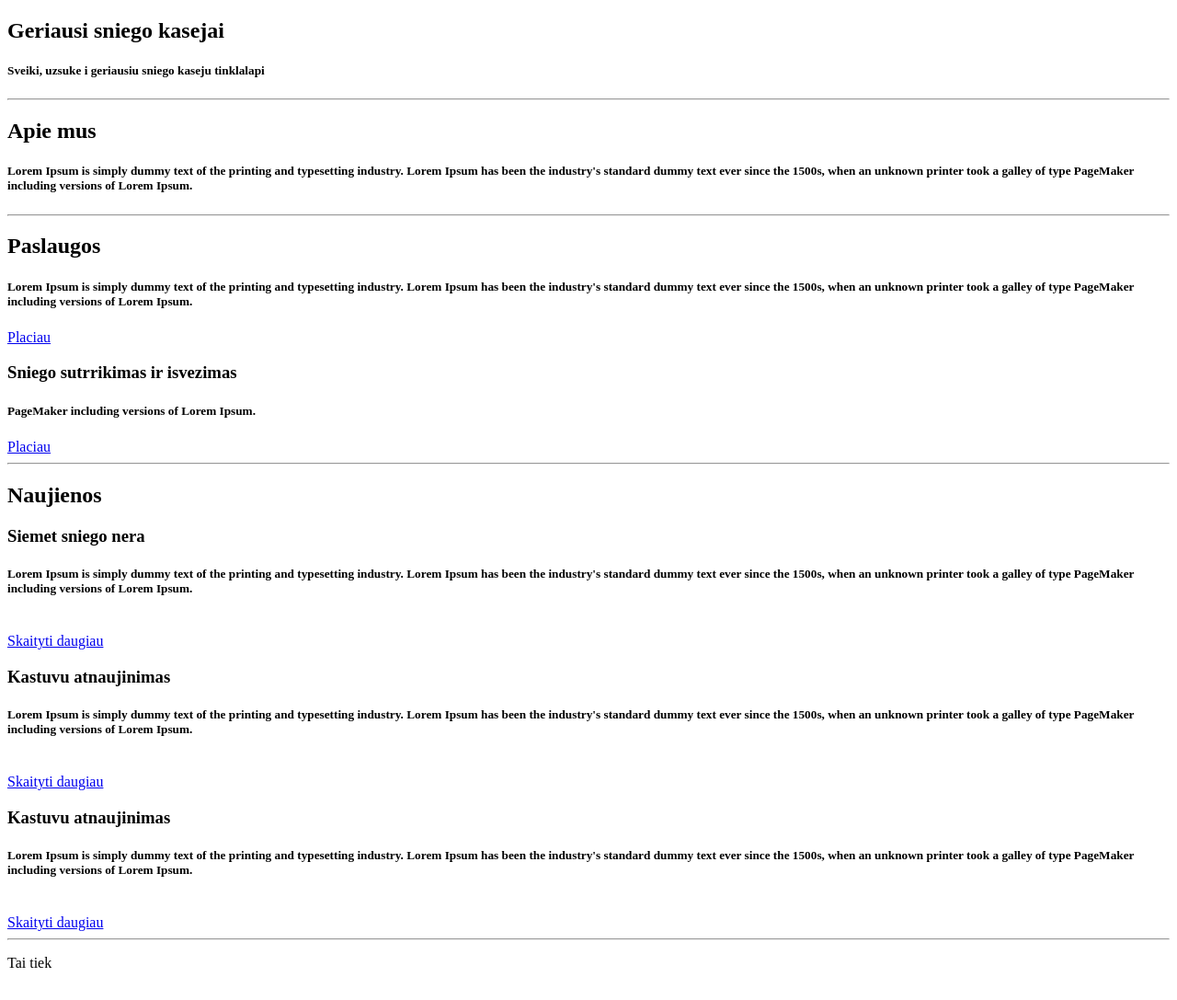
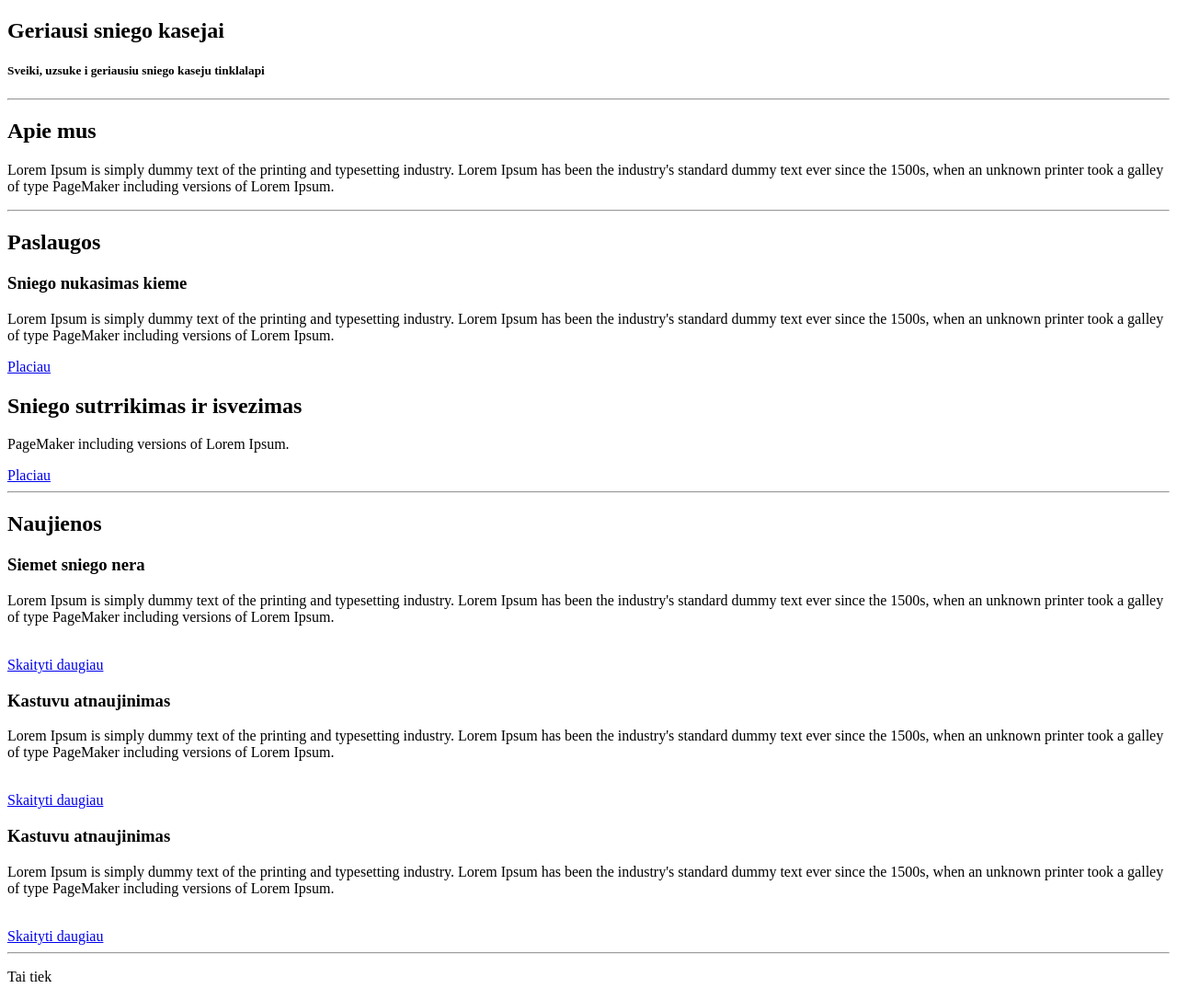
Before and after one commit to web-js-jme/vcs-web, a plain HTML site: page 2 Lecture/uzduotys/tekstai/file-formating.html in a window 1280 px wide. Shown: the whole page at 92% size. Drawn offline with Linux system fonts and the light colour scheme.

Commit message:
removed incorrect tags

```diff
--- a/2 Lecture/uzduotys/tekstai/file-formating.html
+++ b/2 Lecture/uzduotys/tekstai/file-formating.html
@@ -5,43 +5,44 @@
         <meta charset="UTF-8">
     </head>
     <body>
-        <h2><b>Geriausi sniego kasejai</b></h2>
+        <h2>Geriausi sniego kasejai</h2>
         <h5>Sveiki, uzsuke i geriausiu sniego kaseju tinklalapi </h5>
         <hr>
-        <h2><b>Apie mus</b></h2>
-        <h5>Lorem Ipsum is simply dummy text of the printing and typesetting
+        <h2>Apie mus</h2>
+        <p>Lorem Ipsum is simply dummy text of the printing and typesetting
             industry. Lorem Ipsum has been the industry's standard dummy text
             ever since the 1500s, when an unknown printer took a galley of type
-            PageMaker including versions of Lorem Ipsum. </h5>
+            PageMaker including versions of Lorem Ipsum. </p>
         <hr>
-        <h2><b>Paslaugos</b></h2>
-        <h5>Lorem Ipsum is simply dummy text of the printing and typesetting
+        <h2>Paslaugos</h2>
+        <h3>Sniego nukasimas kieme</h3>
+        <p>Lorem Ipsum is simply dummy text of the printing and typesetting
             industry. Lorem Ipsum has been the industry's standard dummy text
             ever since the 1500s, when an unknown printer took a galley of type
-            PageMaker including versions of Lorem Ipsum. </h5>
+            PageMaker including versions of Lorem Ipsum. </p>
         <a href="#">Placiau</a> <br>
-        <h3><b>Sniego sutrrikimas ir isvezimas</b></h3>
-        <h5> PageMaker including versions of Lorem Ipsum.</h5>
+        <h2>Sniego sutrrikimas ir isvezimas</h2>
+        <p> PageMaker including versions of Lorem Ipsum.</p>
         <a href="#">Placiau</a><br>
         <hr>
-        <h2><b>Naujienos</b></h2>
-        <h3><b>Siemet sniego nera</b></h3>
-        <h5>Lorem Ipsum is simply dummy text of the printing and typesetting
+        <h2>Naujienos</h2>
+        <h3>Siemet sniego nera</h3>
+        <p>Lorem Ipsum is simply dummy text of the printing and typesetting
             industry. Lorem Ipsum has been the industry's standard dummy text
             ever since the 1500s, when an unknown printer took a galley of type
-            PageMaker including versions of Lorem Ipsum. </h5><br>
+            PageMaker including versions of Lorem Ipsum. </p><br>
         <a href="#">Skaityti daugiau</a><br>
-        <h3><b>Kastuvu atnaujinimas</b></h3>
-        <h5>Lorem Ipsum is simply dummy text of the printing and typesetting
+        <h3>Kastuvu atnaujinimas</h3>
+        <p>Lorem Ipsum is simply dummy text of the printing and typesetting
             industry. Lorem Ipsum has been the industry's standard dummy text
             ever since the 1500s, when an unknown printer took a galley of type
-            PageMaker including versions of Lorem Ipsum. </h5><br>
+            PageMaker including versions of Lorem Ipsum. </p><br>
         <a href="#">Skaityti daugiau</a><br>
-        <h3><b>Kastuvu atnaujinimas</b></h3>
-        <h5>Lorem Ipsum is simply dummy text of the printing and typesetting
+        <h3>Kastuvu atnaujinimas</h3>
+        <p>Lorem Ipsum is simply dummy text of the printing and typesetting
             industry. Lorem Ipsum has been the industry's standard dummy text
             ever since the 1500s, when an unknown printer took a galley of type
-            PageMaker including versions of Lorem Ipsum. </h5><br>
+            PageMaker including versions of Lorem Ipsum. </p><br>
         <a href="#">Skaityti daugiau</a><br>
         <hr>
         <p>Tai tiek</p>
```
